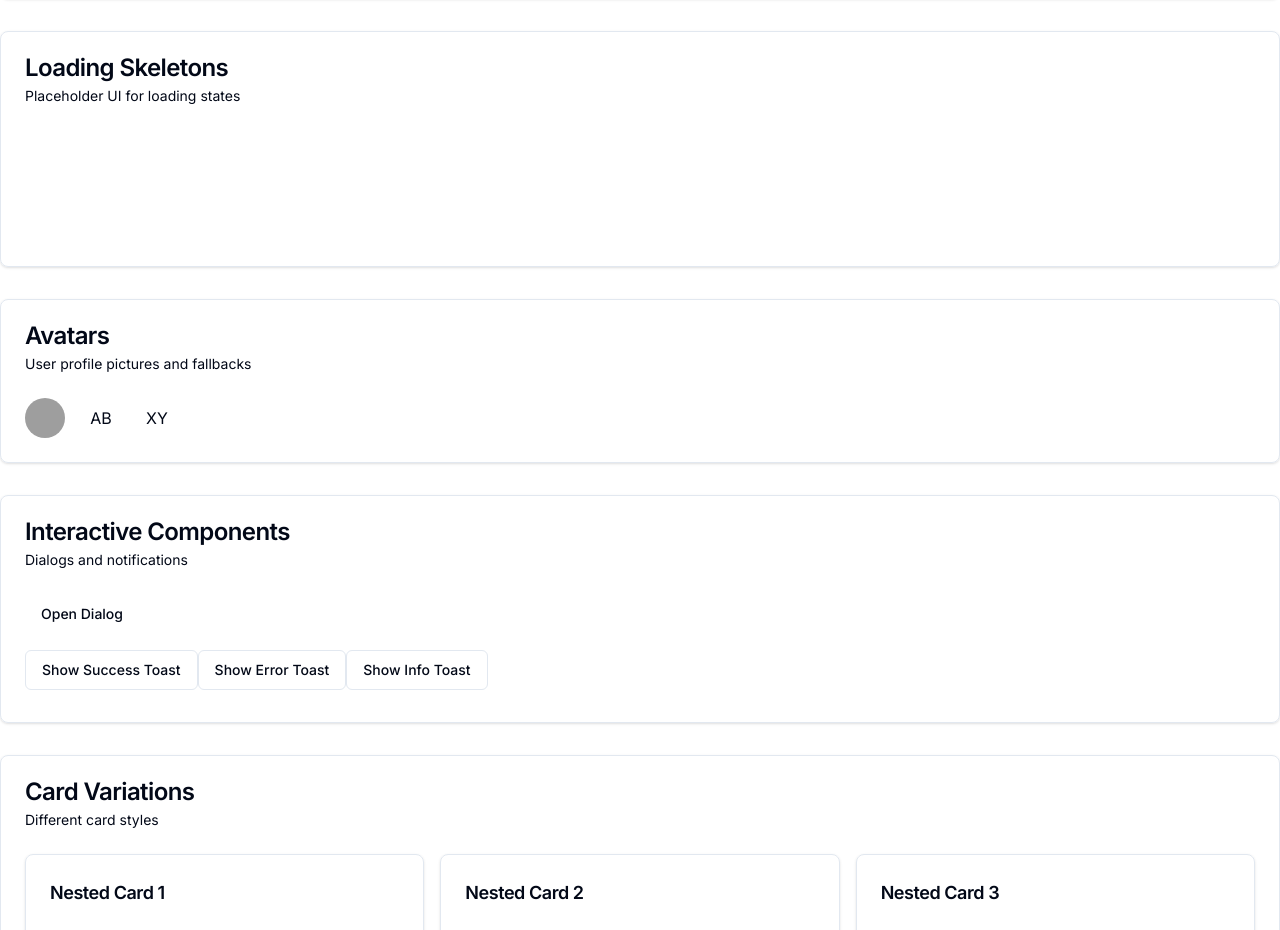
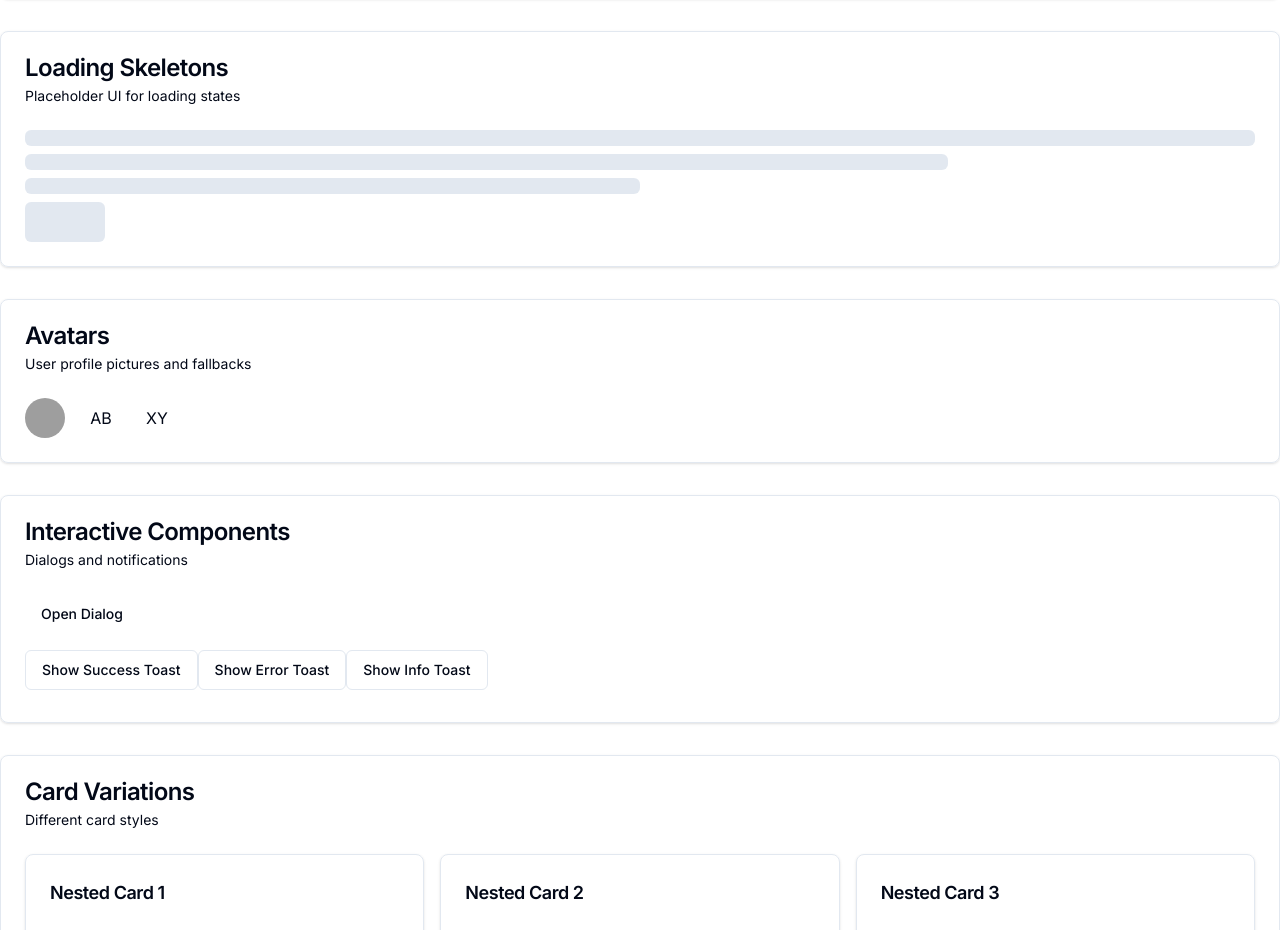
Before and after one commit to stwalsh4118/hermes, a Next.js app in the folder web/: page /components in a window 1280 px wide. Shown: the part 969-1899 px from the top of the page. Built offline with nearby package versions, Linux system fonts and the light colour scheme; grey boxes are pictures that could not be loaded.

Commit message:
fix(web): improve skeleton component visibility
Change background from bg-muted to bg-slate-200/dark:bg-slate-800 for better contrast in both light and dark modes

```diff
--- a/web/components/ui/skeleton.tsx
+++ b/web/components/ui/skeleton.tsx
@@ -6,7 +6,7 @@
 }: React.HTMLAttributes<HTMLDivElement>) {
   return (
     <div
-      className={cn("animate-pulse rounded-md bg-muted", className)}
+      className={cn("animate-pulse rounded-md bg-slate-200 dark:bg-slate-800", className)}
       {...props}
     />
   )
```
